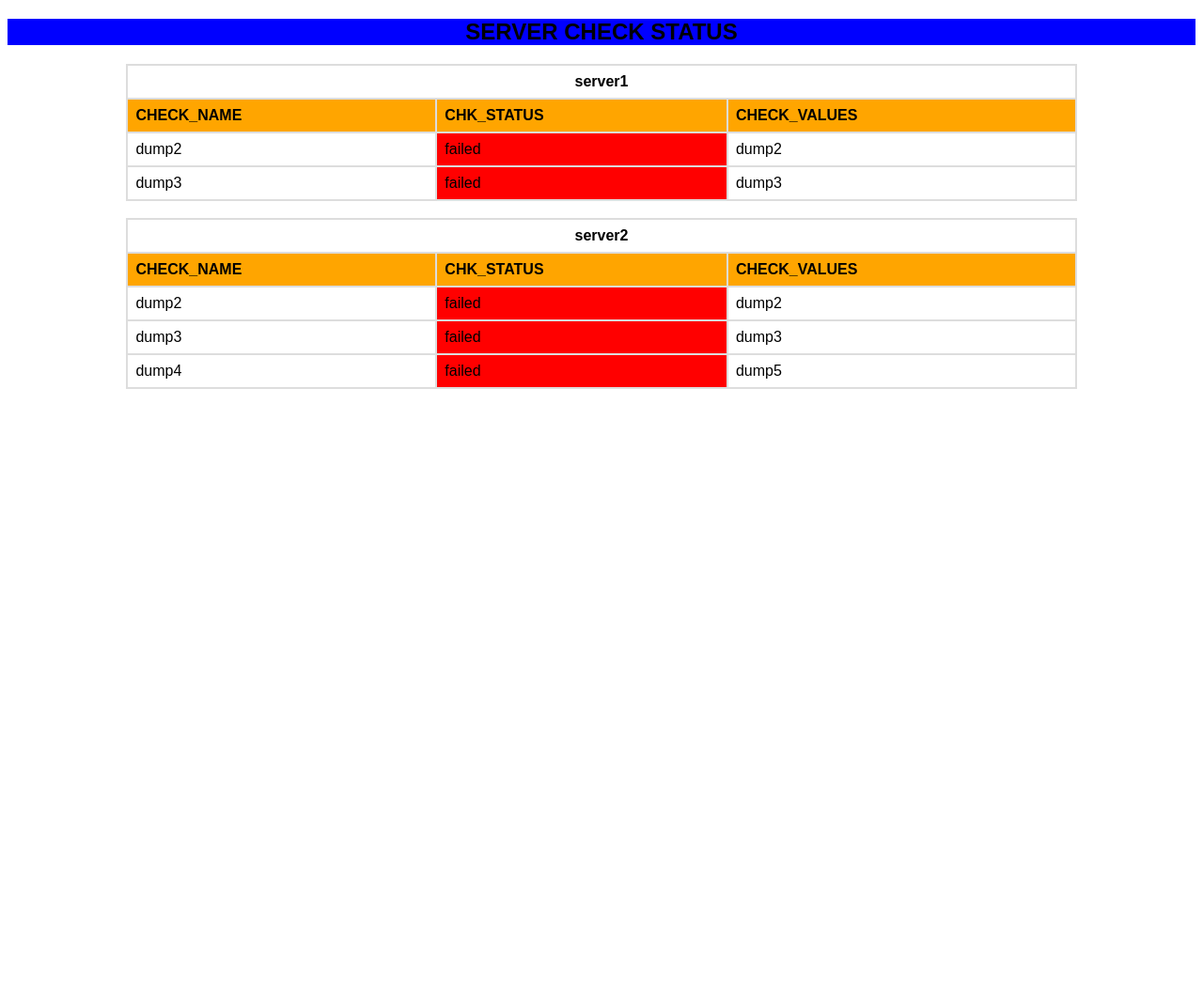
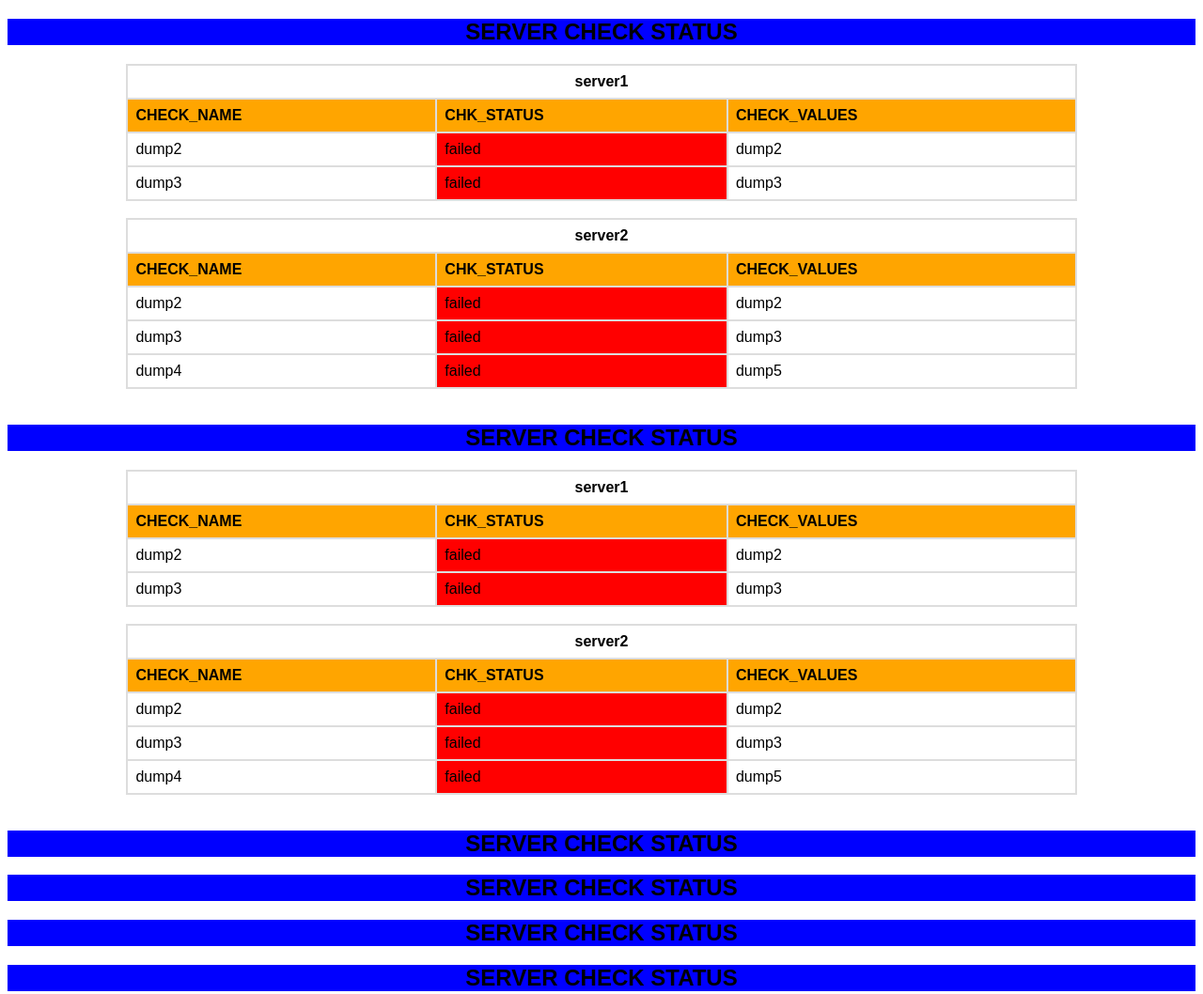
Before and after one commit to 5272vision5272/Generate-HTML-with-python, a plain HTML site: page index.html in a window 1280 px wide. Shown: the top 1058 px of the page at 94% size. Before the commit the page ends 800 px from the top, so only its background shows below. Drawn offline with Linux system fonts and the light colour scheme.

Commit message:
added server logs features

```diff
--- a/index.html
+++ b/index.html
@@ -99,3 +99,443 @@ background-color : #ff0000 ;
 
 </body>
 </html>
+
+<!DOCTYPE html>
+<html>
+<head>
+<style>
+* {
+  font-family: arial, sans-serif;
+}
+
+table {
+  margin-left : auto;
+  margin-right : auto;
+  border : 2px solid #dddddd;
+  border-collapse: collapse;
+  width: 80%;
+}
+
+td, th {
+  border: 2px solid #dddddd;
+  text-align: left;
+  padding: 8px;
+}
+
+.success {
+  background-color : lime ;
+}
+
+.failed {
+background-color : #ff0000 ;
+}
+
+#tableheader {
+  text-align : center
+ }
+
+#columns {
+  background-color : #ffa500;
+}
+
+#headerhtml {
+  background-color : blue;
+  text-align : center;
+}
+
+</style>
+</head>
+<body>
+
+<h2 id=headerhtml >SERVER CHECK STATUS</h2>
+<table>
+    <tr>
+    <th id=tableheader colspan=3>server1</th>
+    </tr>
+    <tr id='columns'>
+    <th>CHECK_NAME</th>
+    <th>CHK_STATUS</th>
+    <th>CHECK_VALUES</th>
+    </tr>
+
+            <tr>
+            <td>dump2</td>
+            <td class=failed>failed</td>
+            <td>dump2</td>
+            </tr>
+
+            <tr>
+            <td>dump3</td>
+            <td class=failed>failed</td>
+            <td>dump3</td>
+            </tr>
+            </table> <br><table>
+    <tr>
+    <th id=tableheader colspan=3>server2</th>
+    </tr>
+    <tr id='columns'>
+    <th>CHECK_NAME</th>
+    <th>CHK_STATUS</th>
+    <th>CHECK_VALUES</th>
+    </tr>
+
+            <tr>
+            <td>dump2</td>
+            <td class=failed>failed</td>
+            <td>dump2</td>
+            </tr>
+
+            <tr>
+            <td>dump3</td>
+            <td class=failed>failed</td>
+            <td>dump3</td>
+            </tr>
+
+            <tr>
+            <td>dump4</td>
+            <td class=failed>failed</td>
+            <td>dump5</td>
+            </tr>
+            </table> <br>
+
+</body>
+</html>
+
+<!DOCTYPE html>
+<html>
+<head>
+<style>
+* {
+  font-family: arial, sans-serif;
+}
+
+table {
+  margin-left : auto;
+  margin-right : auto;
+  border : 2px solid #dddddd;
+  border-collapse: collapse;
+  width: 80%;
+}
+
+td, th {
+  border: 2px solid #dddddd;
+  text-align: left;
+  padding: 8px;
+}
+
+.success {
+  background-color : lime ;
+}
+
+.failed {
+background-color : #ff0000 ;
+}
+
+#tableheader {
+  text-align : center
+ }
+
+#columns {
+  background-color : #ffa500;
+}
+
+#headerhtml {
+  background-color : blue;
+  text-align : center;
+}
+
+</style>
+</head>
+<body>
+
+<h2 id=headerhtml >SERVER CHECK STATUS</h2>
+
+
+</body>
+</html>
+
+<!DOCTYPE html>
+<html>
+<head>
+<style>
+* {
+  font-family: arial, sans-serif;
+}
+
+table {
+  margin-left : auto;
+  margin-right : auto;
+  border : 2px solid #dddddd;
+  border-collapse: collapse;
+  width: 80%;
+}
+
+td, th {
+  border: 2px solid #dddddd;
+  text-align: left;
+  padding: 8px;
+}
+
+.success {
+  background-color : lime ;
+}
+
+.failed {
+background-color : #ff0000 ;
+}
+
+#tableheader {
+  text-align : center
+ }
+
+#columns {
+  background-color : #ffa500;
+}
+
+#headerhtml {
+  background-color : blue;
+  text-align : center;
+}
+
+</style>
+</head>
+<body>
+
+<h2 id=headerhtml >SERVER CHECK STATUS</h2>
+
+
+</body>
+</html>
+
+<!DOCTYPE html>
+<html>
+<head>
+<style>
+* {
+  font-family: arial, sans-serif;
+}
+
+table {
+  margin-left : auto;
+  margin-right : auto;
+  border : 2px solid #dddddd;
+  border-collapse: collapse;
+  width: 80%;
+}
+
+td, th {
+  border: 2px solid #dddddd;
+  text-align: left;
+  padding: 8px;
+}
+
+.success {
+  background-color : lime ;
+}
+
+.failed {
+background-color : #ff0000 ;
+}
+
+#tableheader {
+  text-align : center
+ }
+
+#columns {
+  background-color : #ffa500;
+}
+
+#headerhtml {
+  background-color : blue;
+  text-align : center;
+}
+
+</style>
+</head>
+<body>
+
+<h2 id=headerhtml >SERVER CHECK STATUS</h2>
+
+
+</body>
+</html>
+
+<!DOCTYPE html>
+<html>
+<head>
+<style>
+* {
+  font-family: arial, sans-serif;
+}
+
+table {
+  margin-left : auto;
+  margin-right : auto;
+  border : 2px solid #dddddd;
+  border-collapse: collapse;
+  width: 80%;
+}
+
+td, th {
+  border: 2px solid #dddddd;
+  text-align: left;
+  padding: 8px;
+}
+
+.success {
+  background-color : lime ;
+}
+
+.failed {
+background-color : #ff0000 ;
+}
+
+#tableheader {
+  text-align : center
+ }
+
+#columns {
+  background-color : #ffa500;
+}
+
+#headerhtml {
+  background-color : blue;
+  text-align : center;
+}
+
+</style>
+</head>
+<body>
+
+<h2 id=headerhtml >SERVER CHECK STATUS</h2>
+
+
+</body>
+</html>
+
+<!DOCTYPE html>
+<html>
+<head>
+<style>
+* {
+  font-family: arial, sans-serif;
+}
+
+table {
+  margin-left : auto;
+  margin-right : auto;
+  border : 2px solid #dddddd;
+  border-collapse: collapse;
+  width: 80%;
+}
+
+td, th {
+  border: 2px solid #dddddd;
+  text-align: left;
+  padding: 8px;
+}
+
+.success {
+  background-color : lime ;
+}
+
+.failed {
+background-color : #ff0000 ;
+}
+
+#tableheader {
+  text-align : center
+ }
+
+#columns {
+  background-color : #ffa500;
+}
+
+#headerhtml {
+  background-color : blue;
+  text-align : center;
+}
+
+</style>
+</head>
+<body>
+
+<h2 id=headerhtml >SERVER CHECK STATUS</h2>
+
+
+</body>
+</html>
+
+<!DOCTYPE html>
+<html>
+<head>
+<style>
+* {
+  font-family: arial, sans-serif;
+}
+
+table {
+  margin-left : auto;
+  margin-right : auto;
+  border : 2px solid #dddddd;
+  border-collapse: collapse;
+  width: 80%;
+}
+
+td, th {
+  border: 2px solid #dddddd;
+  text-align: left;
+  padding: 8px;
+}
+
+.success {
+  background-color : lime ;
+}
+
+.failed {
+background-color : #ff0000 ;
+}
+
+#tableheader {
+  text-align : center
+ }
+
+#columns {
+  background-color : #ffa500;
+}
+
+#headerhtml {
+  background-color : blue;
+  text-align : center;
+}
+
+</style>
+</head>
+<body>
+
+<h2 id=headerhtml >SERVER CHECK STATUS</h2>
+<table>
+    <tr>
+    <th id=tableheader colspan=3>server1</th>
+    </tr>
+    <tr id='columns'>
+    <th>CHECK_NAME</th>
+    <th>CHK_STATUS</th>
+    <th>CHECK_VALUES</th>
+    </tr>
+
+            <tr>
+            <td>dump2</td>
+            <td class=failed>failed</td>
+            <td>dump2</td>
+            </tr>
+
+            <tr>
+            <td>dump3</td>
+            <td class=failed>failed</td>
+            <td>dump3</td>
+            </tr>
+            </table> <br>
+
+</body>
+</html>
```
Also changed, not shown: 2 other files.
